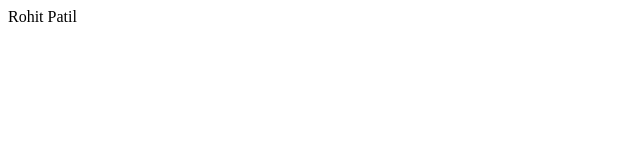
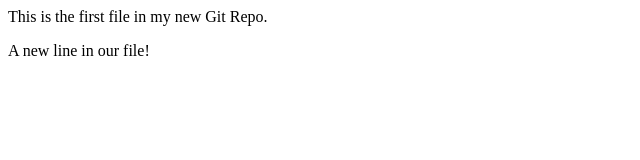
Before and after one commit to Rohitpatil1304/Localrepo, a plain HTML site: page index.html in a window 1280 px wide. Shown: the whole page, without its empty margins (0-640 px from the left). Drawn offline with Linux system fonts and the light colour scheme.

Commit message:
Added paragraph

```diff
--- a/index.html
+++ b/index.html
@@ -1 +1,2 @@
-<p> Rohit Patil</p>
+<p>This is the first file in my new Git Repo.</p>
+<p>A new line in our file!</p>
```
